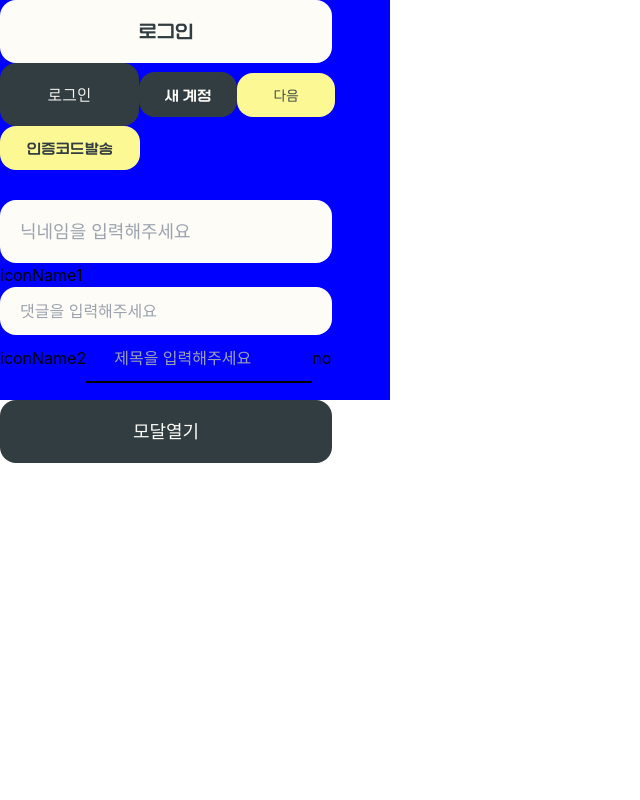
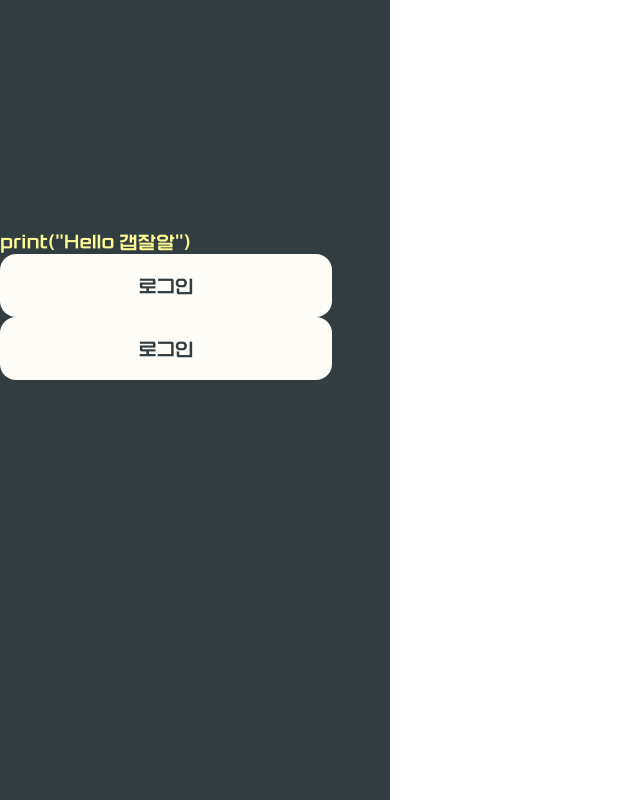
Before and after one commit to mato268/new_SNS, a React (Create React App) app in the folder newsns/: page / in a window 1280 px wide. Shown: the whole page, without its empty margins (0-640 px from the left). Built offline with nearby package versions, Linux system fonts and the light colour scheme.

Commit message:
feat : 회원가입 구현중

```diff
--- a/newsns/package.json
+++ b/newsns/package.json
@@ -14,6 +14,7 @@
     "classnames": "^2.5.1",
     "react": "^18.2.0",
     "react-dom": "^18.2.0",
+    "react-router-dom": "^6.21.3",
     "react-scripts": "5.0.1",
     "typescript": "^4.9.5",
     "web-vitals": "^2.1.4"
--- a/newsns/src/App.tsx
+++ b/newsns/src/App.tsx
@@ -1,127 +1,17 @@
-import { useState } from "react";
-import Modal from "./components/Modal";
-import { Input } from "./components/Input";
-import { Button } from "./components/Button";
-import Typo from "./components/Typo";
+import { BrowserRouter, Route, Routes } from "react-router-dom";
+import LogIn from "./LogIn";
 
 function App() {
-  const [open, setOpen] = useState<boolean>(false);
-
-  const onOutSideClose = () => {
-    setOpen(false);
-  };
-
   function onClick(e: React.MouseEvent<HTMLButtonElement, MouseEvent>) {}
 
   return (
-    <main>
-      {/*버튼 구분하기 위함*/}
-      <div style={{ backgroundColor: "blue", width: "390px", height: "200px" }}>
-        <Button
-          sizes="large"
-          colors="white"
-          variant="default"
-          onClick={() => onClick}
-        >
-          <Typo tag="h1" fonts="korea">로그인</Typo>
-        </Button>
-        <Button
-          sizes="medium"
-          colors="deepdark"
-          variant="default"
-          onClick={() => onClick}
-        >
-          <Typo tag="p" fonts="theJamsil">로그인</Typo>
-        </Button>
-        <Button
-          sizes="small"
-          colors="deepdark"
-          variant="hover"
-          onClick={() => onClick}
-        >
-          <Typo fonts="korea">새 계정</Typo>
-        </Button>
-        <Button
-          sizes="small"
-          colors="yellow"
-          variant="default"
-          onClick={() => onClick}
-        >
-          <Typo fonts="theJamsil">다음</Typo>
-        </Button>
-        <Button
-          sizes="Confirmed"
-          colors="yellow"
-          variant="hover"
-          onClick={() => onClick}
-        >
-          <Typo fonts="korea">인증코드발송</Typo>
-        </Button>
-      </div>
-
-      {/*인풋 구분하기 위함*/}
-      <div style={{ backgroundColor: "blue", width: "390px", height: "200px" }}>
-        <Input
-          type="text"
-          sizes="large"
-          colors="white"
-          rightNode="iconName1"
-          placeholder="닉네임을 입력해주세요"
-          variant="outline"
-        ></Input>
-        <Input
-          type="text"
-          sizes="medium"
-          colors="white"
-          rightNode="iconName2"
-          placeholder="댓글을 입력해주세요"
-          variant="outline"
-        ></Input>
-        <Input
-          type="text"
-          sizes="small"
-          colors="transparent"
-          rightNode="no"
-          placeholder="제목을 입력해주세요"
-          variant="default"
-        ></Input>
-      </div>
-
-      <Button
-        sizes="large"
-        colors="deepdark"
-        variant="default"
-        onClick={() => setOpen(true)}
-      >
-        모달열기
-      </Button>
-      <Modal
-        open={open}
-        onClose={() => setOpen(false)}
-        onClick={onOutSideClose}
-      >
-        <h1 className="flex justify-center">
-          메인페이지로 <br></br>이동하시겠습니까?
-        </h1>
-        <br></br>
-        <div className="flex justify-between">
-          <Button
-            sizes="small"
-            colors="deepdark"
-            onClick={() => setOpen(false)}
-          >
-            아니오
-          </Button>
-          <Button
-            sizes="small"
-            colors="deepdark"
-            onClick={() => setOpen(false)}
-          >
-            네
-          </Button>
-        </div>
-      </Modal>
-    </main>
+    <BrowserRouter>
+      <main>
+        <Routes>
+          <Route path="/" element={<LogIn />}></Route>
+        </Routes>
+      </main>
+    </BrowserRouter>
   );
 }
 
--- /dev/null
+++ b/newsns/src/LogIn.tsx
@@ -0,0 +1,42 @@
+import { Button } from "./components/Button";
+import Typo from "./components/Typo";
+
+export default function LogIn() {
+  return (
+    <div className="bg-deepdark w-width h-height fixed">
+      <div className="absolute top-1/2 -mt-48 mx-auto my-0">
+        <Typo
+          fonts="korea"
+          sizes="large"
+          weights="normal"
+          lineHeight="default"
+          fontColor="yellow"
+        >
+          print("Hello 갭잘알")
+        </Typo>
+        <Button sizes="large" colors="white" variant="default">
+          <Typo
+            fonts="korea"
+            sizes="large"
+            weights="normal"
+            lineHeight="default"
+            fontColor="deepdark"
+          >
+            로그인
+          </Typo>
+        </Button>
+        <Button sizes="large" colors="white" variant="hover">
+          <Typo
+            fonts="korea"
+            sizes="large"
+            weights="normal"
+            lineHeight="default"
+            fontColor="deepdark"
+          >
+            로그인
+          </Typo>
+        </Button>
+      </div>
+    </div>
+  );
+}
--- a/newsns/src/components/Typo.tsx
+++ b/newsns/src/components/Typo.tsx
@@ -30,6 +30,14 @@ const TypoForm = cva("", {
       normal: "leading-normal",
       loose: "leading-loose",
     },
+    fontColor: {
+      white: "text-white",
+      deepdark: "text-deepdark",
+      yellow: "text-yellow",
+      gray: "text-gray",
+      red: "text-red",
+      green: "text-green",
+    }
   },
 });
 
--- a/newsns/tailwind.config.js
+++ b/newsns/tailwind.config.js
@@ -13,6 +13,7 @@ module.exports = {
       green: "#00cd2d",
     },
     width: {
+      width: "390px",
       inputLarge: "332px",
       inputMedium: "332px",
       inputSamll: "226px",
@@ -26,6 +27,7 @@ module.exports = {
       widthZero: "w-0",
     },
     height: {
+      height: "844px",
       inputLarge: "63px",
       inputmedium: "48px",
       input: "48px",
```
Also changed, not shown: 1 other file (tests, documents, lock files or other folders).
